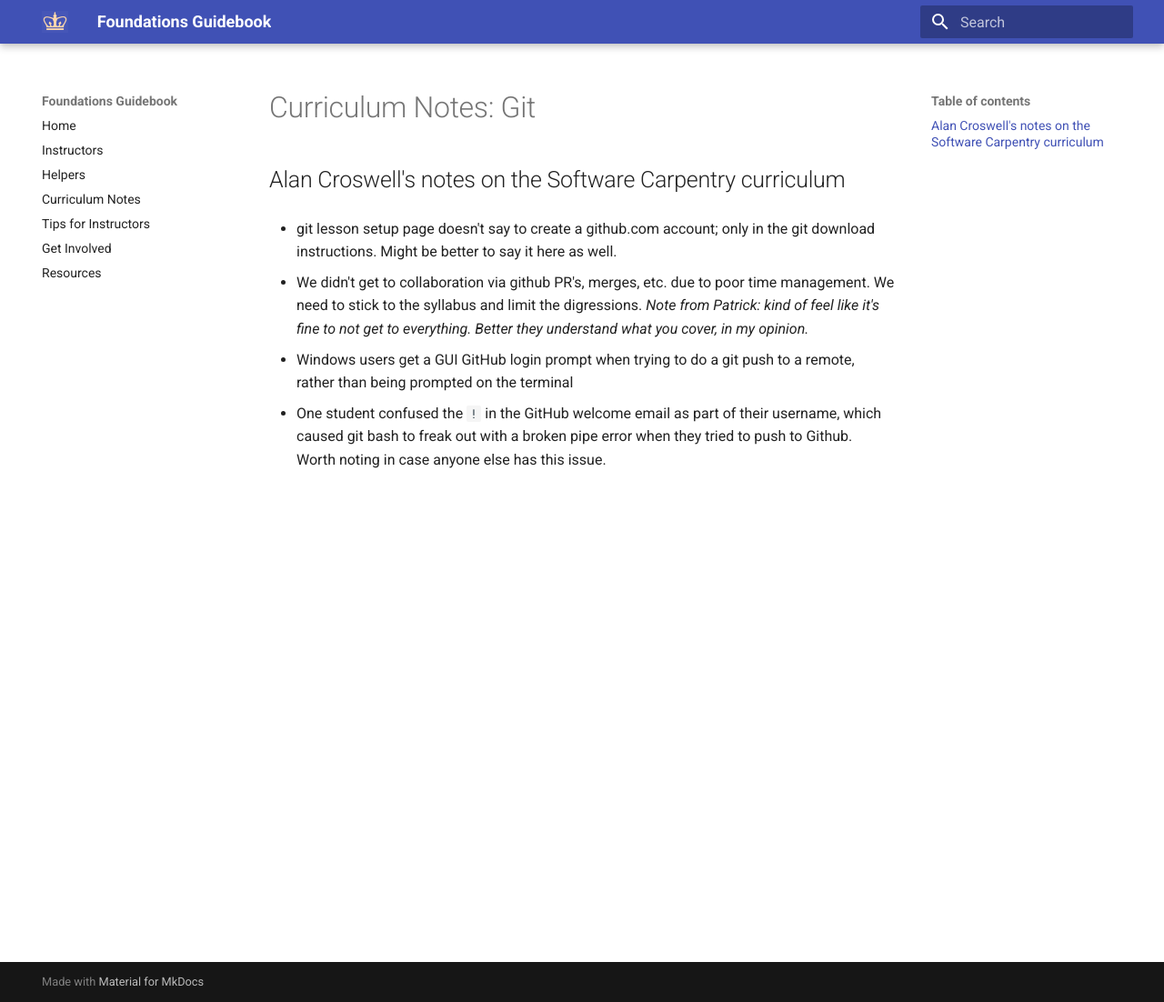
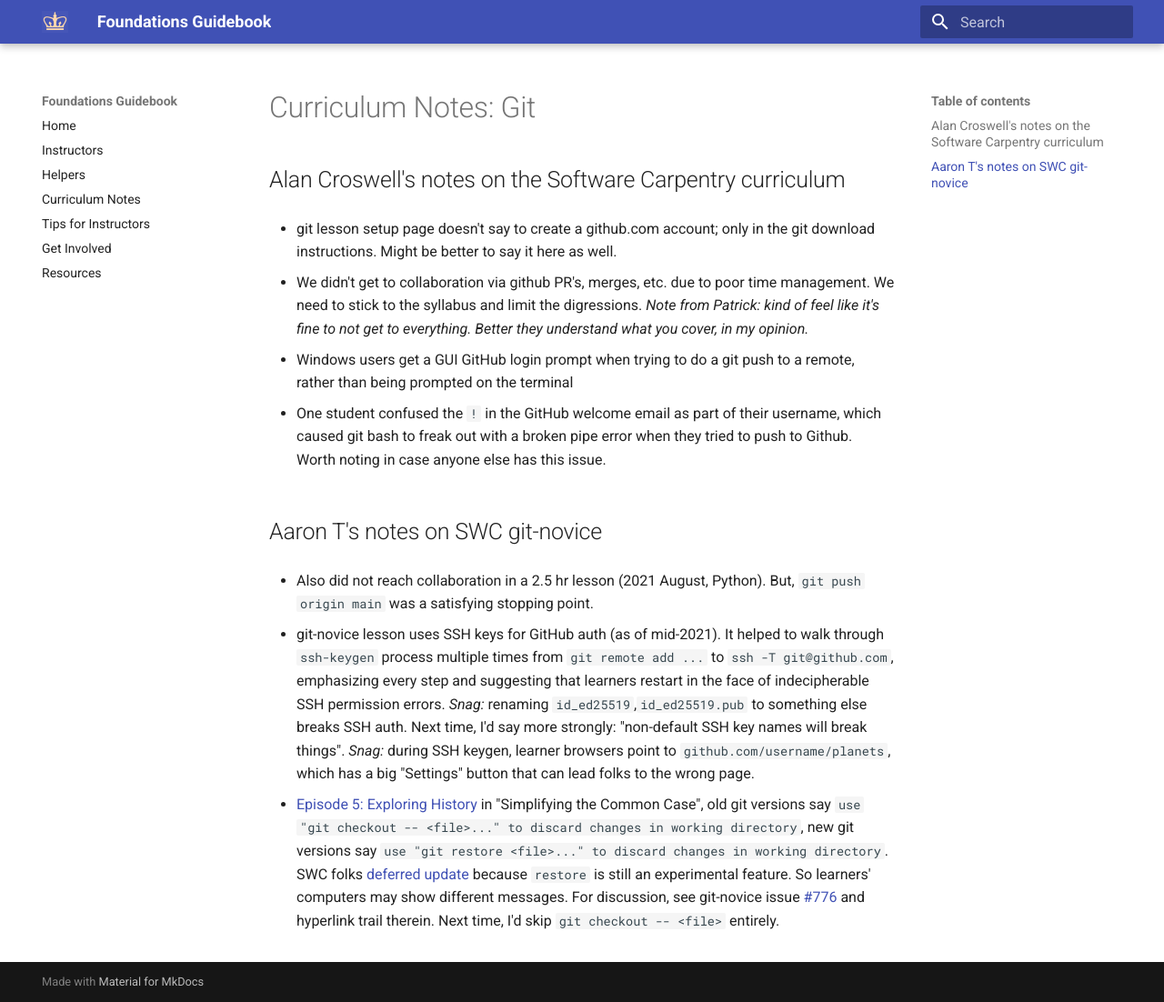
Before and after one commit to ColumbiaSWC/guidebook, an MkDocs documentation site: the page built from docs/curriculum-notes/git.md, in a window 1280 px wide and 1102 px high. Shown: the whole window at 91% size. Built offline with MkDocs 1.6.1 and Material for MkDocs 9.7.7, drawn with Linux system fonts in a browser that asks for light colours.

Commit message:
Add Aaron's git-novice curriculum notes

```diff
--- a/docs/curriculum-notes/git.md
+++ b/docs/curriculum-notes/git.md
@@ -18,3 +18,34 @@
         of their username, which caused git bash to freak out with a
         broken pipe error when they tried to push to Github. Worth
         noting in case anyone else has this issue.
+
+## Aaron T's notes on SWC git-novice
+
+- Also did not reach collaboration in a 2.5 hr lesson (2021 August, Python).
+        But, `git push origin main` was a satisfying stopping point.
+
+- git-novice lesson uses SSH keys for GitHub auth (as of mid-2021).
+        It helped to walk through `ssh-keygen` process multiple times from
+        `git remote add ...` to `ssh -T git@github.com`, emphasizing every
+        step and suggesting that learners restart in the face of
+        indecipherable SSH permission errors.
+        _Snag:_ renaming `id_ed25519`,`id_ed25519.pub` to something else
+            breaks SSH auth.  Next time, I'd say more strongly:
+            "non-default SSH key names will break things".
+        _Snag:_ during SSH keygen, learner browsers point to
+            `github.com/username/planets`, which has a big "Settings" button
+            that can lead folks to the wrong page.
+
+- [Episode 5: Exploring History](http://swcarpentry.github.io/git-novice/05-history/index.html)
+        in "Simplifying the Common Case",
+        old git versions say `use "git checkout -- <file>..." to discard
+        changes in working directory`,
+        new git versions say `use "git restore <file>..." to discard changes
+        in working directory`.
+        SWC folks [deferred update](https://github.com/swcarpentry/git-novice/issues/776) because
+        `restore` is still an experimental feature.
+        So learners' computers may show different messages.
+        For discussion, see git-novice issue
+        [\#776](https://github.com/swcarpentry/git-novice/issues/776)
+        and hyperlink trail therein.
+        Next time, I'd skip `git checkout -- <file>` entirely.
```
